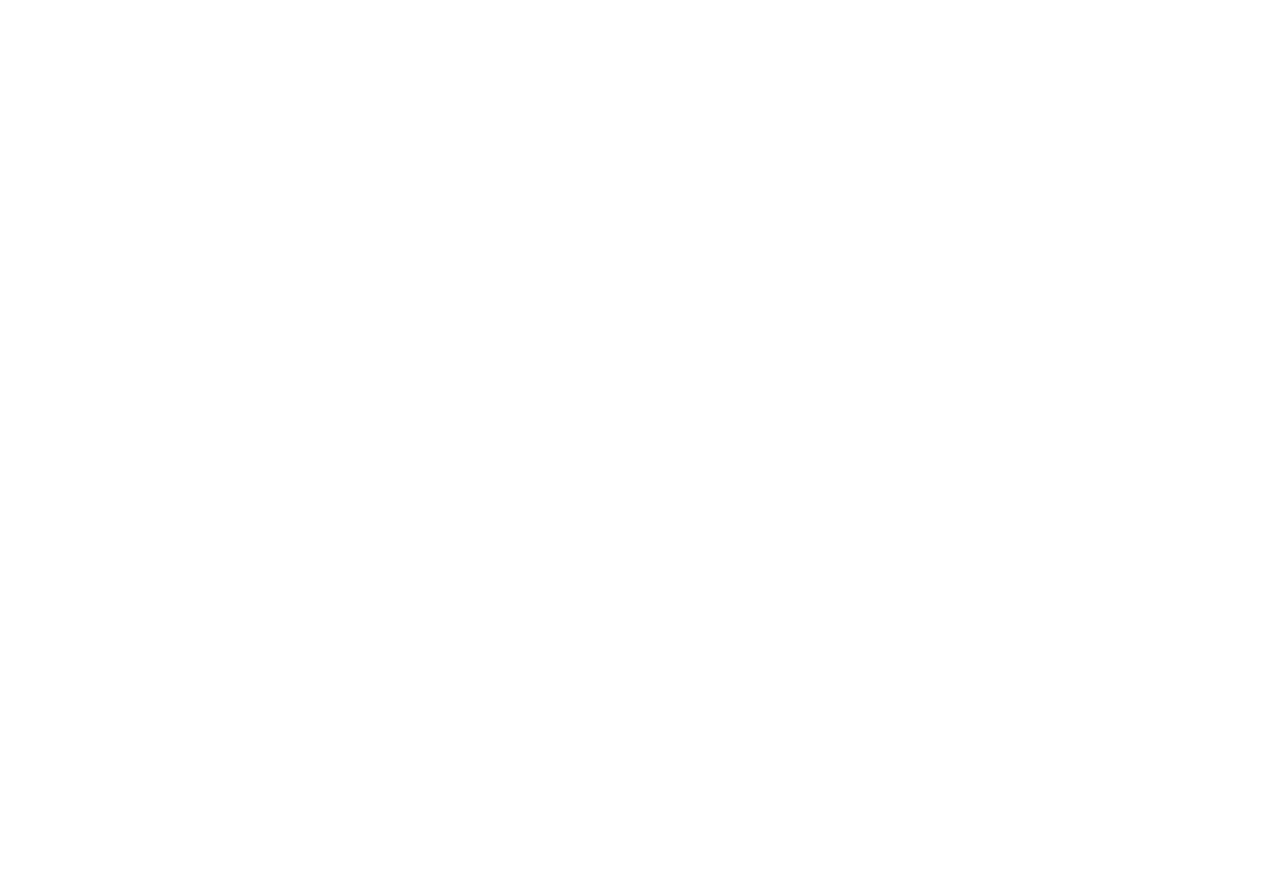
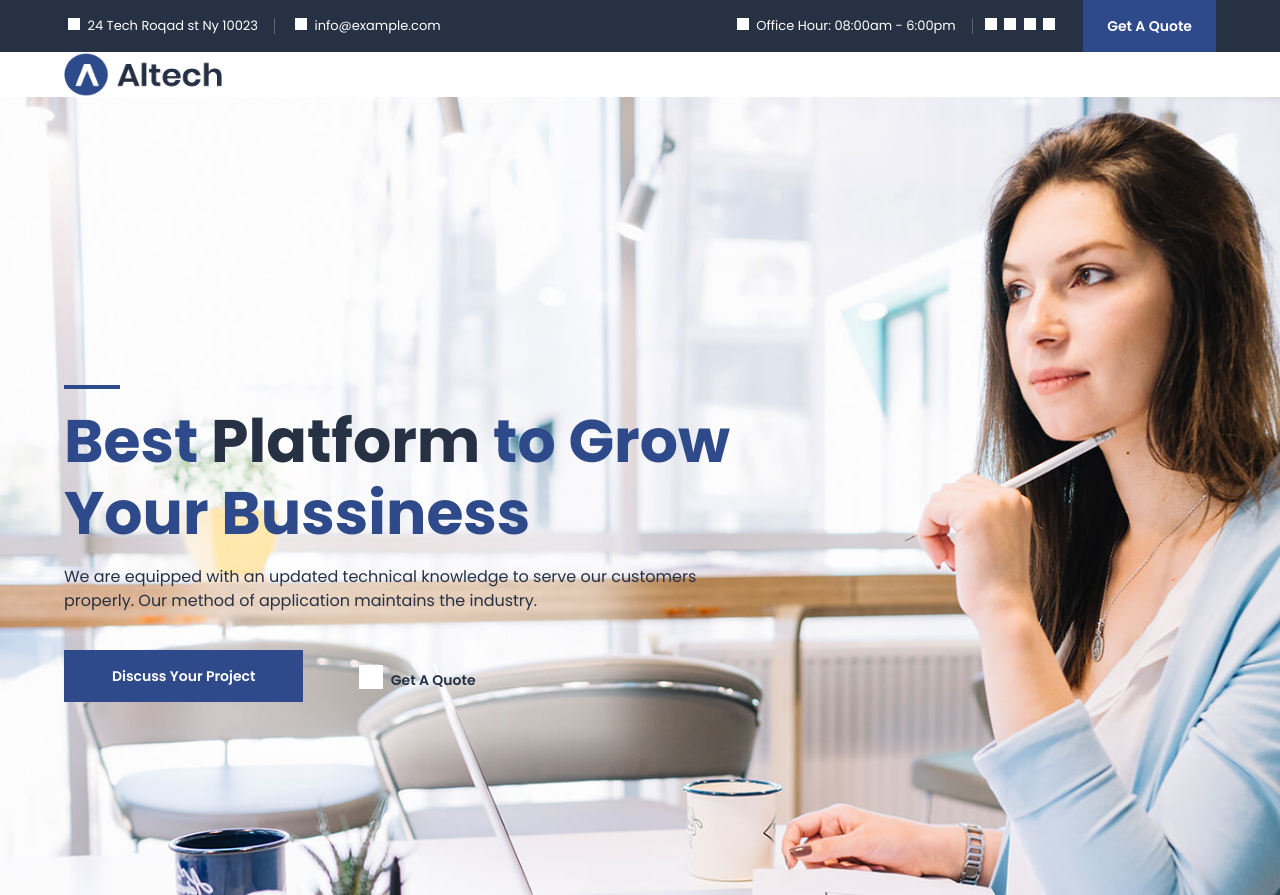
Before and after one commit to franckDev21/Altech, a website: page src/index.html in a window 1280 px wide. Before the commit the page ends 800 px from the top, so only its background shows below. Drawn offline with Linux system fonts and the light colour scheme.

Commit message:
first commit

```diff
--- a/package.json
+++ b/package.json
@@ -4,6 +4,7 @@
   "description": "",
   "main": "index.js",
   "scripts": {
+    "tailwind" : "npx tailwindcss -i ./src/input.css -o ./dist/output.css --watch",
     "sass": "sass --watch ./src/scss/main.scss:./src/dist/css/style.css",
     "prefix": "postcss ./src/dist/css/style.css --use autoprefixer -d ./src/dist/css/prefixed/"
   },
--- a/src/index.html
+++ b/src/index.html
@@ -1,19 +1,110 @@
 <!DOCTYPE html>
 <html lang="en">
   <head>
-  <meta charset="UTF-8">
-  <meta http-equiv="X-UA-Compatible" content="IE=edge">
-  <meta name="viewport" content="width=device-width, initial-scale=1.0">
+    <meta charset="UTF-8" />
+    <meta http-equiv="X-UA-Compatible" content="IE=edge" />
+    <meta name="viewport" content="width=device-width, initial-scale=1.0" />
     <title>Altech</title>
     <!-- Tailwinds css -->
-  <link rel="stylesheet" href="../dist/output.css">
+    <link rel="stylesheet" href="../dist/output.css" />
     <!-- custums css -->
-  <link rel="stylesheet" href="./dist/css/style.css">
+    <link rel="stylesheet" href="./dist/css/style.css" />
+
+    <link rel="preconnect" href="https://fonts.googleapis.com" />
+    <link rel="preconnect" href="https://fonts.gstatic.com" crossorigin />
+    <link
+      href="https://fonts.googleapis.com/css2?family=Poppins:ital,wght@0,100;0,200;0,300;0,400;0,500;0,600;0,700;0,800;0,900;1,100;1,200;1,300;1,400;1,600;1,700;1,800;1,900&display=swap"
+      rel="stylesheet"
+    />
   </head>
   <body>
+    <!-- Header -->
+    <div class="top-bar">
+      <div class="container flex justify-between items-center">
+        <div class="top-bar__left flex items-center justify-between">
+          <div class="top-bar__info">
+            <span class="icon mr-1"></span>
+            <span>24 Tech Roqad st Ny 10023</span>
+          </div>
+          <div class="separator"></div>
+          <div class="top-bar__info ml-4 cursor-pointer">
+            <span class="icon mr-1"></span>
+            <span>info@example.com</span>
+          </div>
+        </div>
 
-  <!-- Header -->
+        <div class="top-bar__rigth flex items-center justify-between">
+          <div class="top-bar__info cursor-pointer">
+            <span class="icon mr-1"></span>
+            <span>Office Hour: 08:00am - 6:00pm</span>
+          </div>
+          <div class="separator"></div>
+          <div class="top-bar__info mx-2">
+            <span class="icon icon--popu"></span>
+            <span class="icon icon--popu"></span>
+            <span class="icon icon--popu"></span>
+            <span class="icon icon--popu"></span>
+          </div>
+          <div
+            class="top-bar__link py-4 bg-primary text-white px-6 cursor-pointer ml-5 font-semibold text-sm hover:bg-white transition-all ease-in-out"
+          >
+            Get A Quote
+          </div>
+        </div>
+      </div>
+    </div>
 
-
+    <!-- Header & Banner -->
+    <div class="banner">
+      <!-- header -->
+      <div class="header">
+        <div class="container flex justify-between items-center">
+          <img src="./assets/logo.png" alt="" class="header__logo">
+        </div>
+      </div>
+      <!-- carousel -->
+      <!-- <div class="carousel">
+        <img src="./assets/bg-banner.jpeg" alt="bg-1" class="carousel__img" />
+        <div class="container flex items-center justify-end">
+          <div class="carousel__content pt-72">
+            <div class="carousel__sutitle-bar"></div>
+            <div class="carousel__title font-semibold text-6xl mb-4">
+              <span class="text-secondary">Real-Time Monitoring Your</span> <span class="text-primary">Infrstracture</span>
+            </div>
+            <div class="carousel__desc mb-6">
+              We are equipped with an updated technical knowledge to serve our
+              customers properly. Our method of application maintains the
+              industry.
+            </div>
+            <div class="carousel__btns mt-8 flex items-center">
+              <div class="carousel__btn px-9 py-4 bg-primary text-sm font-semibold cursor-pointer text-white mr-4">Read More</div>
+              <div class="carousel__btn px-9 py-4 bg-secondary text-sm font-semibold cursor-pointer text-white mr-2">Get Altech</div>
+            </div>
+          </div>
+        </div>
+      </div> -->
+      <div class="carousel">
+        <img src="./assets/bg-banner-2.jpeg" alt="bg-1" class="carousel__img" />
+        <div class="container flex items-center justify-start">
+          <div class="carousel__content pt-72">
+            <div class="carousel__sutitle-bar"></div>
+            <div class="carousel__title font-semibold text-6xl mb-4">
+              <span class="text-primary">Best</span>&nbsp;<span class="text-secondary">Platform</span> <span class="text-primary">to Grow Your Bussiness</span>
+            </div>
+            <div class="carousel__desc mb-6">
+              We are equipped with an updated technical knowledge to serve our customers
+              properly. Our method of application maintains the industry.
+            </div>
+            <div class="carousel__btns mt-8 flex items-center">
+              <div class="carousel__btn hover-bg px-12 py-4 bg-primary text-sm font-semibold cursor-pointer text-white mr-4">Discuss Your Project</div>
+              <div class="carousel__btn px-9 py-4 text-sm font-semibold cursor-pointer text-secondary mr-2">
+                <span class="icon icon-lg inline-block transform translate-y-1 mr-1"></span>
+                <span>Get A Quote</span>
+              </div>
+            </div>
+          </div>
+        </div>
+      </div>
+    </div>
   </body>
 </html>
--- a/src/scss/base/_typography.scss
+++ b/src/scss/base/_typography.scss
@@ -1,6 +1,6 @@
 body {
-    font-family: 'Roboto', sans-serif;
-    color: $colour-black;
+    font-family: 'Poppins', sans-serif;
+    color: $colour-secondary;
     font-size: $font-md;
     font-weight: 400;
 }
--- a/src/scss/components/_banner.scss
+++ b/src/scss/components/_banner.scss
@@ -0,0 +1,4 @@
+.banner{
+    min-height: 798px;
+    position: relative;
+}
--- /dev/null
+++ b/src/scss/components/_carousel.scss
@@ -0,0 +1,38 @@
+.carousel {
+  &__img {
+    position: absolute;
+    z-index: -1;
+    height: 100%;
+    width: 100%;
+    object-fit: cover;
+  }
+  &__sutitle-bar {
+    width: 3.5rem;
+    height: 0.25rem;
+    background-color: $colour-primary;
+    margin-bottom: 1rem;
+  }
+  &__title {
+    font-weight: 620;
+    line-height: 1.2;
+  }
+  &__desc {
+    font-size: 1rem;
+  }
+  &__content {
+    width: 60%;
+  }
+  &__btn {
+    transition: background-color .3s ease-in-out;
+    &.hover-bg:first-child {
+      &:hover {
+        background-color: $colour-secondary;
+      }
+    }
+    &.hover-bg:last-child {
+      &:hover {
+        background-color: $colour-primary;
+      }
+    }
+  }
+}
--- a/src/scss/components/_header.scss
+++ b/src/scss/components/_header.scss
@@ -0,0 +1,7 @@
+.header{
+    &__logo{
+        width: 158px;
+        height: 45px;
+    }
+
+}
--- a/src/scss/components/_top-bar.scss
+++ b/src/scss/components/_top-bar.scss
@@ -0,0 +1,19 @@
+.top-bar{
+    background-color: $colour-secondary;
+    color: #fff;
+    font-size: $font-sm;
+
+    &__link{
+        &:hover{
+            color: $colour-secondary;
+        }
+    }
+
+    .separator{
+        height: 1rem;
+        background-color: lighten($color: gray, $amount: 10);
+        width: 1px;
+        margin-left: 1rem;
+        opacity: .5;
+    }
+}
--- a/src/scss/layout/_container.scss
+++ b/src/scss/layout/_container.scss
@@ -1,5 +1,5 @@
 .container{
   width: 90%;
-  max-width: calc( 1440px - 320.79px);
+  max-width: 1170px;
   margin: 0 auto;
 }
--- a/src/scss/main.scss
+++ b/src/scss/main.scss
@@ -8,6 +8,7 @@
 @import "./components/top-bar";
 @import "./components/nav";
 @import "./components/banner";
+@import "./components/carousel";
 
 // layout
 @import "./layout/container";
--- a/src/scss/utils/_variables.scss
+++ b/src/scss/utils/_variables.scss
@@ -1,6 +1,6 @@
 // colors
-$colour-primary: #F0BB75;
-$colour-secondary: #001534;
+$colour-secondary: #263144;
+$colour-primary: #2E4A8A;
 $colour-accent: #D6FFF5;
 $colour-white: #fff;
 $colour-black : #000000;
@@ -12,10 +12,13 @@ $linear-color-to : #D1903B;
 $linear-color-from : #FFD193;
 
 // font size
-$font-sm : 0.875rem ; // 14 px
+$font-sm : 0.8125rem ; // 14 px
 $font-md : 1.125rem; // 18px
 $size-container : 1440px;
 $padding-container : 200px;
+
+
+$height-header : 93px;
 
 //font
 $font-principal : 'Roboto', sans-serif;
```
Also changed, not shown: dist/output.css, src/assets/bg-banner-2.jpeg (added), src/assets/bg-banner.jpeg (added), src/assets/logo.png (added), src/dist/css/style.css, src/input.css, 4 other files. Lines whose indentation alone changed are shown as unchanged.
